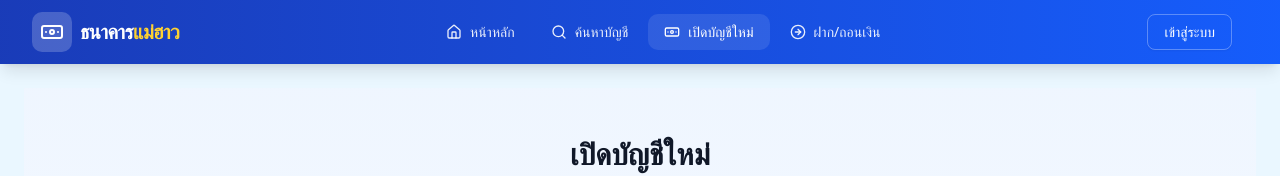
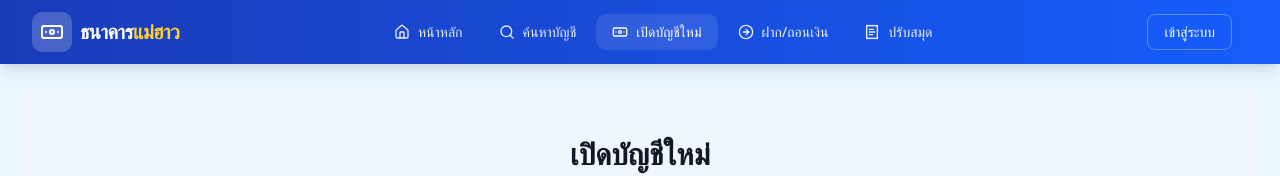
Before and after one commit to kamolsomkrai/localbank, a Next.js app: page /accounts/new in a window 1280 px wide. Shown: the top 176 px of the page. Built offline with nearby package versions, Linux system fonts and the light colour scheme; no server answers.

Commit message:
add print

```diff
--- a/components/Navbar.tsx
+++ b/components/Navbar.tsx
@@ -3,7 +3,7 @@
 import Link from 'next/link'
 import { Button } from '@/components/ui/button'
 import { useSession, signOut } from 'next-auth/react'
-import { Menu, User, Banknote, Home, ArrowRightCircle, Search } from 'lucide-react'
+import { Menu, User, Banknote, Home, ArrowRightCircle, Search, ReceiptText } from 'lucide-react'
 import { usePathname } from 'next/navigation'
 import { cn } from '@/lib/utils'
 import { Avatar, AvatarFallback, AvatarImage } from '@/components/ui/avatar'
@@ -40,6 +40,11 @@ export default function Navbar() {
       name: "ฝาก/ถอนเงิน",
       href: "/transactions",
       icon: <ArrowRightCircle className="w-4 h-4" />,
+    },
+    {
+      name: "ปรับสมุด",
+      href: "/print",
+      icon: <ReceiptText className="w-4 h-4" />,
     },
   ]
 
```
